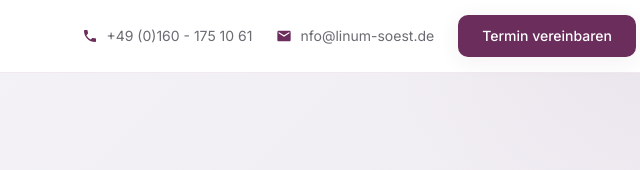
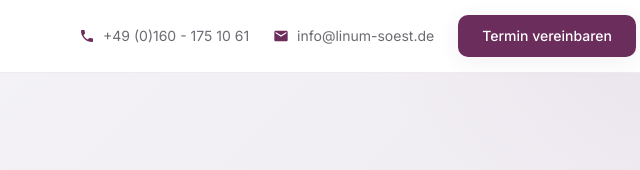
Before and after one commit to aleks5661661-web/Aquapeeling, a plain HTML site: page index.html in a window 1280 px wide. Shown: the top 170 px of the page, 580-1220 px from the left. Drawn offline with Linux system fonts and the light colour scheme.

Commit message:
Update index.html

```diff
--- a/index.html
+++ b/index.html
@@ -774,9 +774,9 @@
                         <svg viewBox="0 0 24 24"><path d="M6.62 10.79c1.44 2.83 3.76 5.14 6.59 6.59l2.2-2.2c.27-.27.67-.36 1.02-.24 1.12.37 2.33.57 3.57.57.55 0 1 .45 1 1V20c0 .55-.45 1-1 1-9.39 0-17-7.61-17-17 0-.55.45-1 1-1h3.5c.55 0 1 .45 1 1 0 1.25.2 2.45.57 3.57.11.35.03.74-.25 1.02l-2.2 2.2z"/></svg>
                         +49 (0)160 - 175 10 61
                     </a>
-                    <a href="mailto:nfo@linum-soest.de" class="header-contact">
+                    <a href="mailto:info@linum-soest.de" class="header-contact">
                         <svg viewBox="0 0 24 24"><path d="M20 4H4c-1.1 0-1.99.9-1.99 2L2 18c0 1.1.9 2 2 2h16c1.1 0 2-.9 2-2V6c0-1.1-.9-2-2-2zm0 4l-8 5-8-5V6l8 5 8-5v2z"/></svg>
-                        nfo@linum-soest.de
+                        info@linum-soest.de
                     </a>
                     <a href="https://beautinda.de/salon/tGXyhCddrS7HMSqrSUGa" target="_blank" class="header-btn">Termin vereinbaren</a>
                 </div>
```
